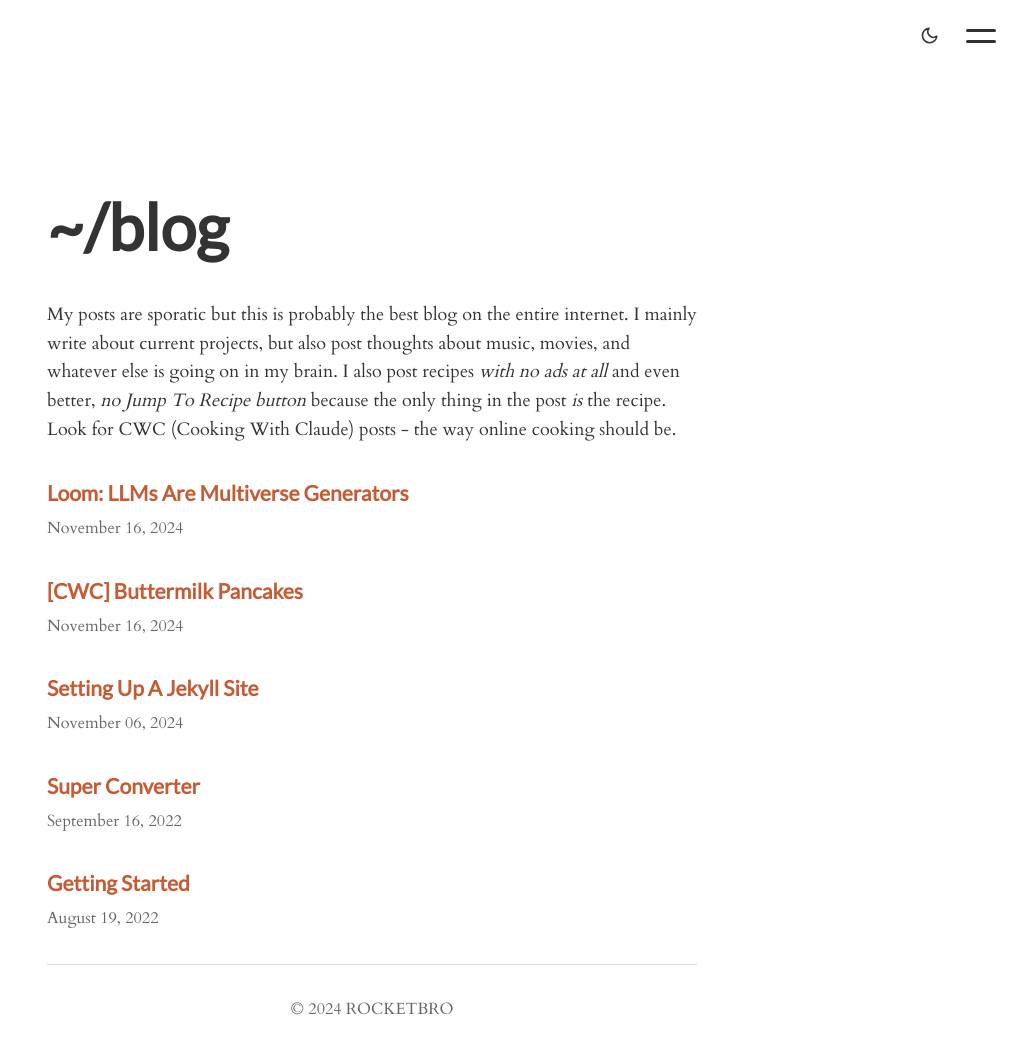
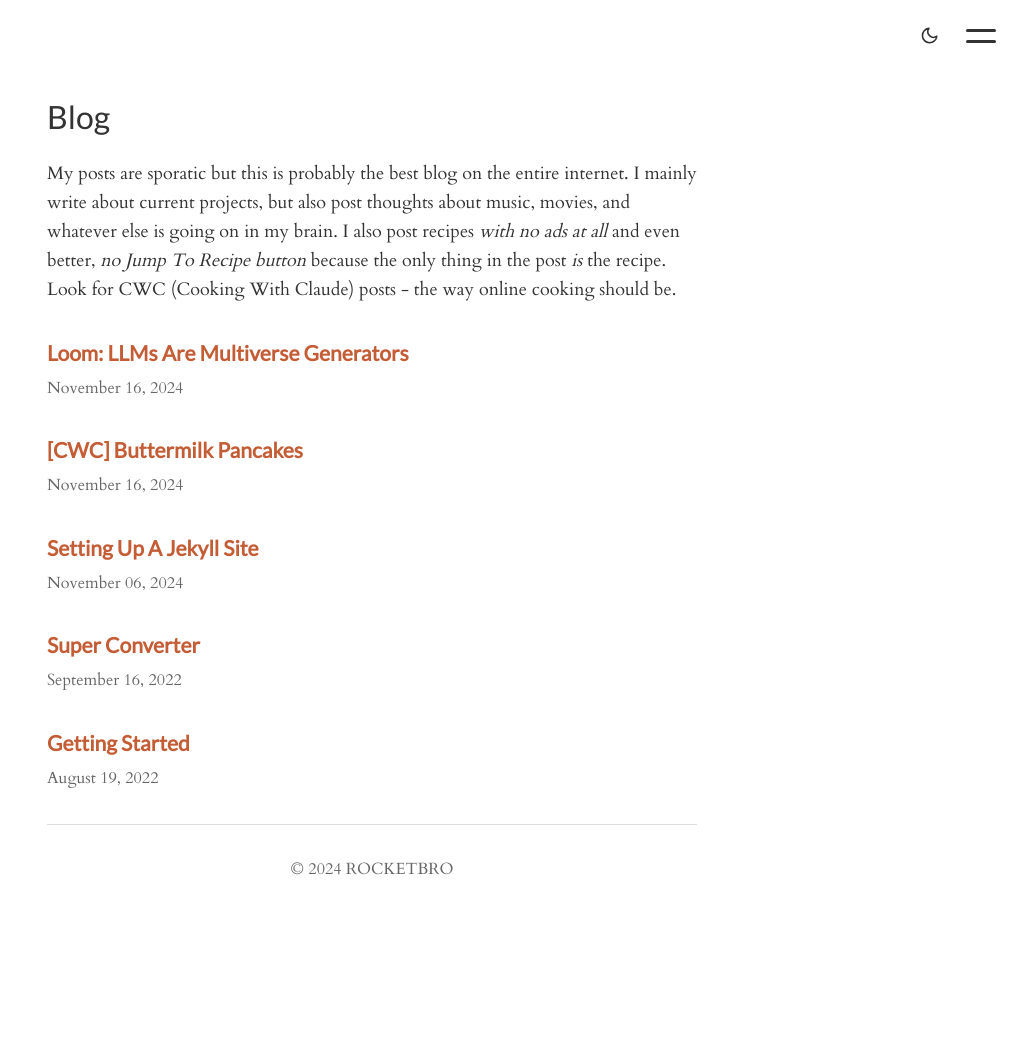
Before and after one commit to rocketbro/rocketbro.github.io, a Jekyll site: the page built from blog.md, in a window 1280 px wide and 1056 px high. Shown: the whole window, without its empty margins (268-1280 px from the left). Built offline with Jekyll 4.4.1, drawn with Linux system fonts in a browser that asks for light colours.

Commit message:
update page title style

```diff
--- a/assets/css/_sass/_layout.scss
+++ b/assets/css/_sass/_layout.scss
@@ -167,3 +167,12 @@ footer {
     font-size: 0.9em;
     color: var(--text-color-muted);
   }
+
+
+// page title styles
+.root-page-title {
+    font-size: 2rem;
+    font-family: $font-family-headings;
+    margin-top: 0.35em;
+    margin-bottom: 0.35em;
+}
--- a/blog.md
+++ b/blog.md
@@ -3,7 +3,7 @@ layout: default
 title: Blog
 ---
 
-<div style="font-size: 2rem;"><h1>~/blog</h1></div>
+<div class="root-page-title">Blog</div>
 
 My posts are sporatic but this is probably the best blog on the entire internet. I mainly write about current projects, but also post thoughts about music, movies, and whatever else is going on in my brain. I also post recipes *with no ads at all* and even better, *no Jump To Recipe button* because the only thing in the post *is* the recipe. Look for CWC (Cooking With Claude) posts - the way online cooking should be.
 
```
